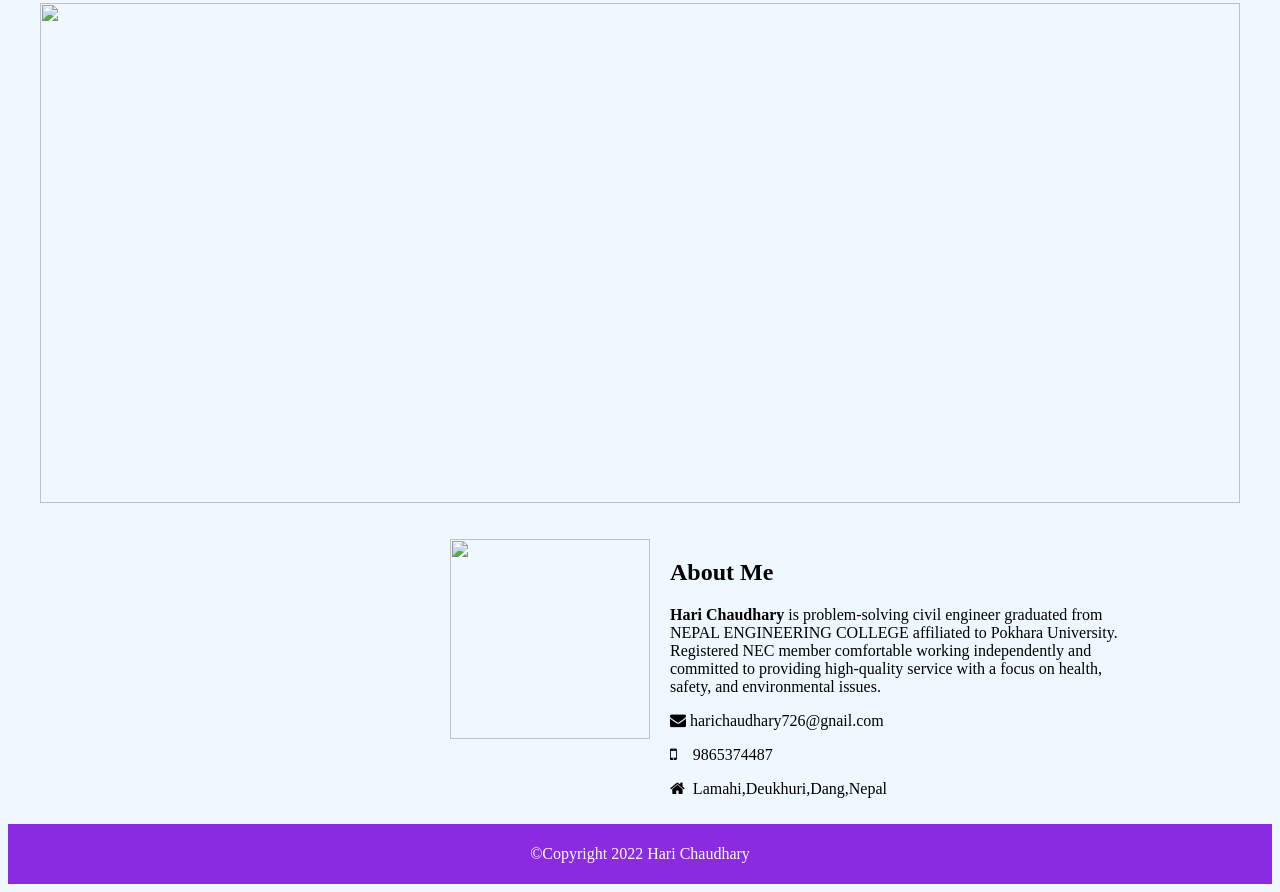
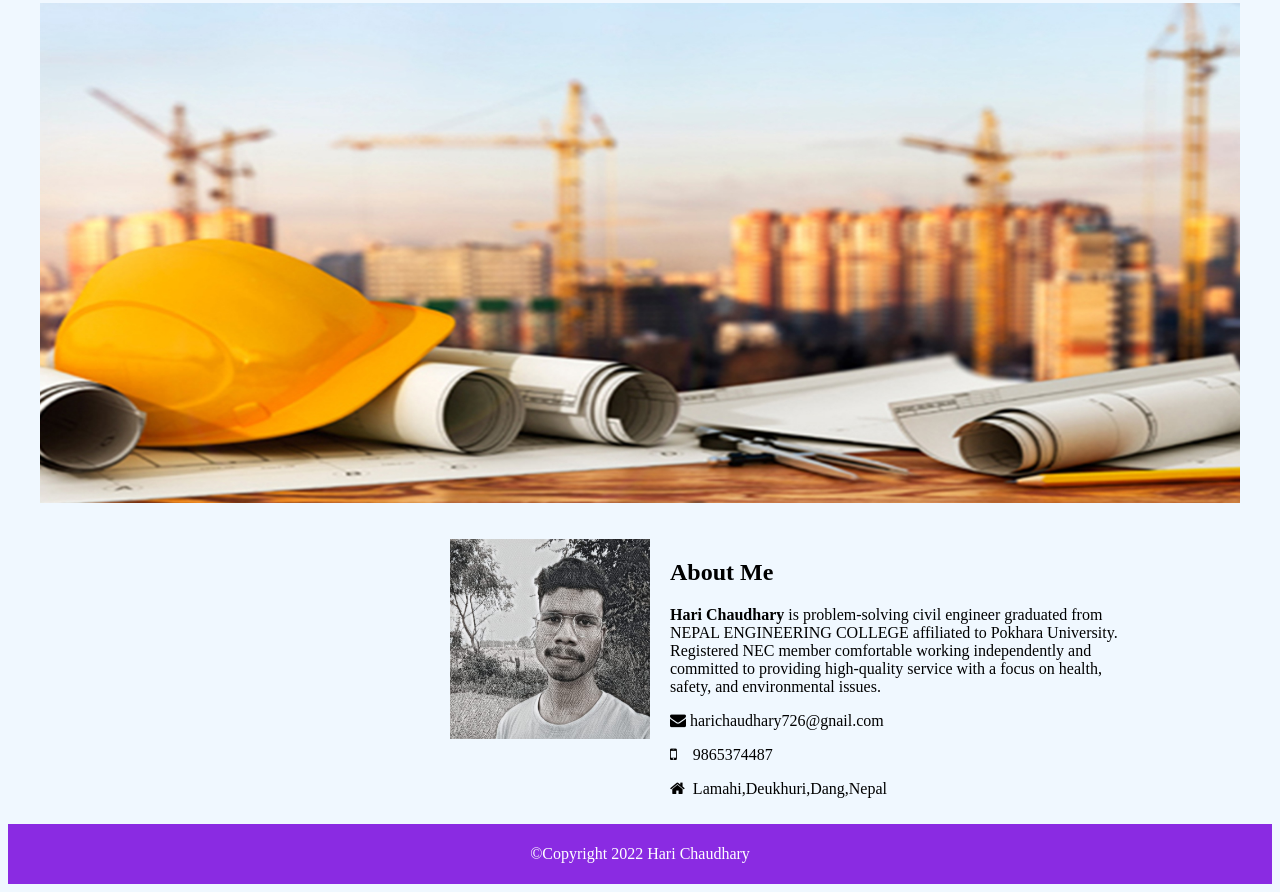
Before and after one commit to harich726/my-website, a plain HTML site: page index.html in a window 1280 px wide. Shown: the part 294-1186 px from the top of the page. Drawn offline with Linux system fonts and the light colour scheme.

Commit message:
Update index.html

```diff
--- a/index.html
+++ b/index.html
@@ -15,12 +15,12 @@
 <a href="files.html">Files</a>
 <a href="contact.html">Find Me</a>
 </nav>
-<h5><img src="img/bgi.jpg" height="500" width="1200" ></h5>
+<h5><img src="bgi.jpg" height="500" width="1200" ></h5>
 
 <section>
 	<div class="row">
 		<div class="column side">
-			<img src="img/harip.jpg" height="200" width="200 " align="right" >
+			<img src="harip.jpg" height="200" width="200 " align="right" >
 		</div>
 		<div class="column middle">
 		<h2>About Me </h2>
```
